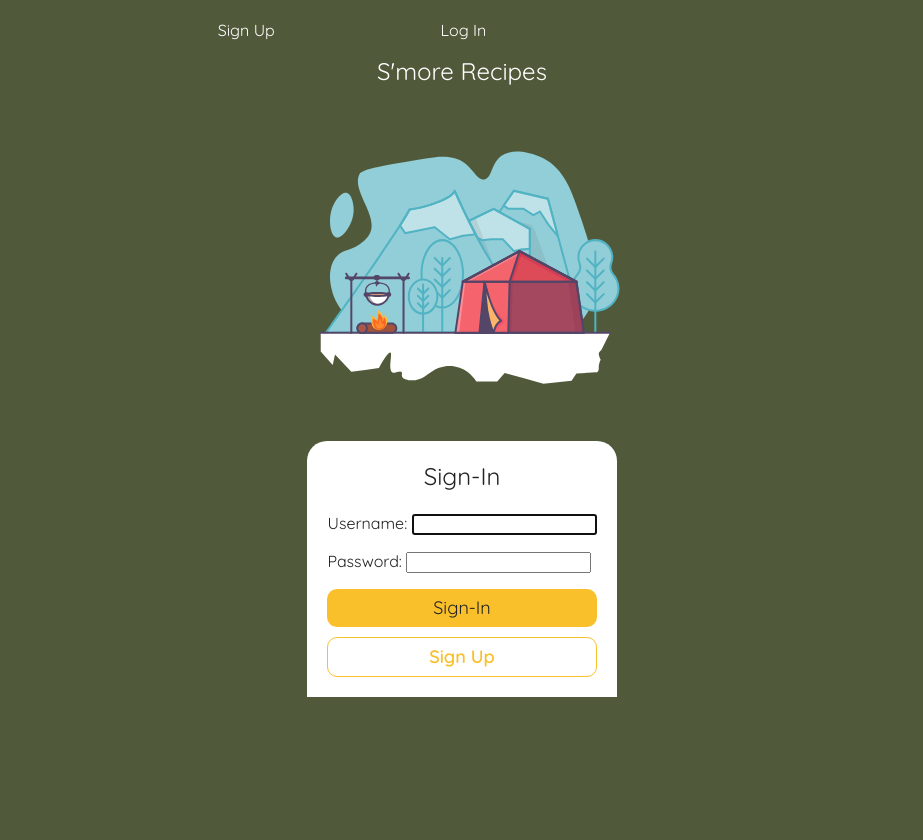
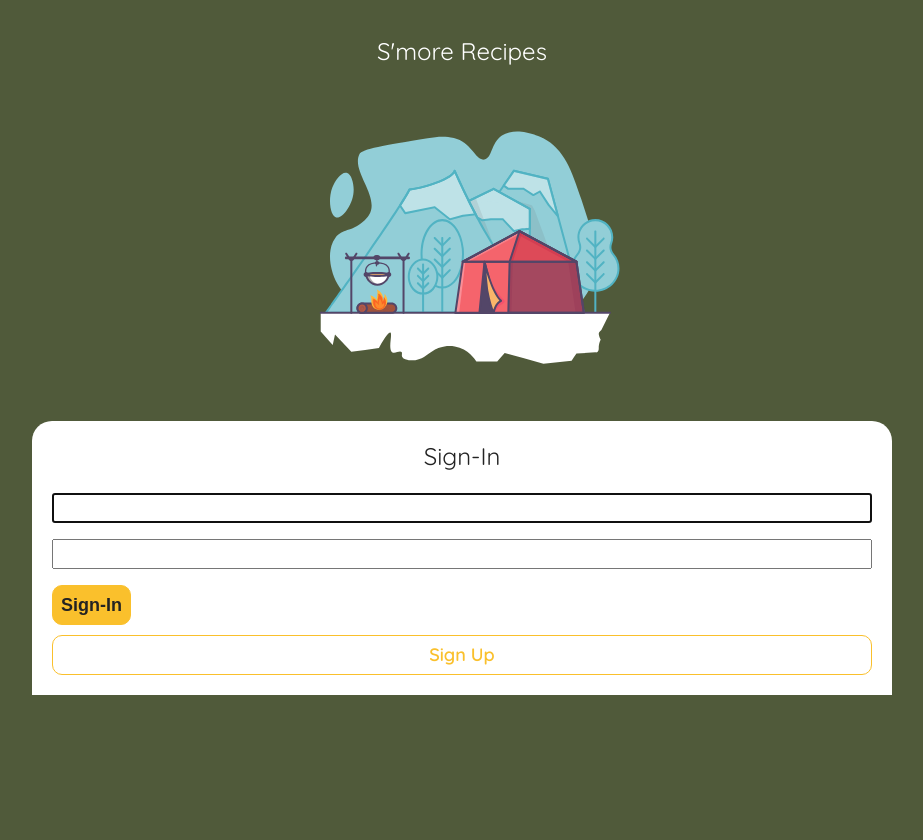
Before and after one commit to luye713/Smore-Recipe, a Django app: page /accounts/login/ in a window 1280 px wide. Shown: the whole page, without its empty margins (178-1101 px from the left). After the commit the page ends 695 px from the top, so only its background shows below. Run offline with Django 4.2, Linux system fonts and the light colour scheme.

Commit message:
done alot css frontend tonight

```diff
--- a/main_app/forms.py
+++ b/main_app/forms.py
@@ -4,4 +4,4 @@ from .models import Trip
 class TripForm(ModelForm):
     class Meta:
         model = Trip
-        fields = ['name', 'start_date', 'end_date', 'destination']
+        fields = ['name', 'destination', 'start_date', 'end_date']
--- a/main_app/static/css/style.css
+++ b/main_app/static/css/style.css
@@ -1,6 +1,16 @@
+* {
+  -webkit-box-sizing: border-box;
+          box-sizing: border-box;
+}
+
 body {
+  display: -webkit-box;
+  display: -ms-flexbox;
   display: flex;
   min-height: 100vh;
+  -webkit-box-orient: vertical;
+  -webkit-box-direction: normal;
+      -ms-flex-direction: column;
           flex-direction: column;
   background-color: #505A3A;
   color: white;
@@ -11,6 +21,8 @@ body {
 }
 
 main {
+  -webkit-box-flex: 1;
+      -ms-flex: 1 0 auto;
           flex: 1 0 auto;
 }
 
@@ -25,10 +37,9 @@ footer.page-footer {
 }
 
 ul, li {
-  /* list-style: none; */
-  /* padding-left: 0; */
+  list-style: none;
+  padding: 0;
   margin: 0;
-  /* display: inline; */
 }
 
 .btn {
@@ -44,36 +55,63 @@ ul, li {
 
 .btn2 {
   color: #232323;
+  border: 1px solid #FAC02C;
+  border-radius: 10px;
+  padding: 8px;
   font-size: 18px;
   line-height: 22px;
-  padding: 8px;
+  font-weight: 600;
+  text-decoration: none;
+  display: block;
   background-color: #FAC02C;
-  border: none;
-  border-radius: 10px;
-  width: 100%;
-  font-family: 'Quicksand', sans-serif;
-  display: block;
 }
 
 .signup {
+  display: -webkit-box;
+  display: -ms-flexbox;
   display: flex;
+  -webkit-box-pack: center;
+      -ms-flex-pack: center;
           justify-content: center;
   margin-top: 10px;
 }
 
 .nav-wrapper {
+  display: -webkit-box;
+  display: -ms-flexbox;
   display: flex;
+  -webkit-box-align: center;
+      -ms-flex-align: center;
           align-items: center;
-  justify-content: space-between;
+  margin: -10px;
+  -webkit-box-pack: center;
+      -ms-flex-pack: center;
+          justify-content: center;
 }
 
 .nav {
+  display: -webkit-box;
+  display: -ms-flexbox;
   display: flex;
   list-style: none;
-  justify-content: space-evenly;
+  -webkit-box-pack: justify;
+      -ms-flex-pack: justify;
+          justify-content: space-between;
+  -ms-flex-line-pack: center;
       align-content: center;
+  -webkit-box-flex: 1;
+      -ms-flex: 1 1 auto;
           flex: 1 1 auto;
   max-width: 600px;
+}
+
+.nav li {
+  display: -webkit-box;
+  display: -ms-flexbox;
+  display: flex;
+  -webkit-box-align: center;
+      -ms-flex-align: center;
+          align-items: center;
 }
 
 .nav a:hover {
@@ -91,6 +131,26 @@ ul, li {
   color: #232323;
   border-radius: 20px 20px 0px 0px;
   padding: 20px;
+  width: 100%;
+}
+
+.login p {
+  display: -webkit-box;
+  display: -ms-flexbox;
+  display: flex;
+  -webkit-box-pack: center;
+      -ms-flex-pack: center;
+          justify-content: center;
+  height: 30px;
+}
+
+.login p label {
+  display: none;
+}
+
+.login p input {
+  height: 100%;
+  width: 100%;
 }
 
 .login h2 {
@@ -101,8 +161,15 @@ ul, li {
 }
 
 .login_page {
+  display: -webkit-box;
+  display: -ms-flexbox;
   display: flex;
+  -webkit-box-orient: vertical;
+  -webkit-box-direction: normal;
+      -ms-flex-direction: column;
           flex-direction: column;
+  -webkit-box-align: center;
+      -ms-flex-align: center;
           align-items: center;
 }
 
--- /dev/null
+++ b/main_app/static/css/style.scss
@@ -0,0 +1,214 @@
+* {
+    box-sizing: border-box;
+}
+
+body {
+    display: flex;
+    min-height: 100vh;
+    flex-direction: column;
+    background-color: #505A3A;
+    color: white;
+    font-family: 'Quicksand', sans-serif;
+    padding: 20px;
+    max-width: 900px;
+    margin: auto;
+}
+
+main {
+    flex: 1 0 auto;
+}
+
+a {
+    color: white;
+    text-decoration: none;
+}
+
+footer.page-footer {
+    padding-top: 0;
+    text-align: right;
+}
+
+ul, li {
+    list-style: none;
+    padding: 0;
+    margin: 0;
+}
+
+.btn {
+    color: #FAC02C;
+    border: 1px solid #FAC02C;
+    border-radius: 10px;
+    padding: 8px;
+    font-size: 18px;
+    line-height: 22px;
+    font-weight: 600;
+    text-decoration: none;
+}
+
+.btn2 {
+    color: #232323;
+    border: 1px solid #FAC02C;
+    border-radius: 10px;
+    padding: 8px;
+    font-size: 18px;
+    line-height: 22px;
+    font-weight: 600;
+    text-decoration: none;
+    display: block;
+    background-color: #FAC02C;
+}
+
+.signup {
+    display: flex;
+    justify-content: center;
+    margin-top: 10px;
+}
+
+.nav-wrapper {
+    display: flex;
+    align-items: center;
+    margin: -10px;
+    justify-content: center;
+}
+
+.nav {
+    display: flex;
+    list-style: none;
+    justify-content: space-between;
+    align-content: center;
+    flex: 1 1 auto;
+    max-width: 600px;
+    li {
+        display: flex;
+        align-items: center;
+    }
+}
+
+.nav a:hover {
+    text-decoration: underline;
+    font-weight: 600;
+}
+
+.btn-wrapper {
+    display: flex;
+    gap: 9px;
+}
+
+.login {
+    background-color: white;
+    color: #232323;
+    border-radius: 20px 20px 0px 0px;
+    padding: 20px;
+    width: 100%;
+    p {
+        display: flex;
+        justify-content: center;
+        height: 30px;
+        label {
+            display: none;
+        }
+        input {
+            height: 100%;
+            width: 100%;
+        }
+    }
+}
+
+.login h2 {
+    margin: 0 0 22px 0;
+    text-align: center;
+    font-size: 24px;
+    font-weight: normal;
+}
+
+.login_page {
+    display: flex;
+    flex-direction: column;
+    align-items: center;
+}
+
+.login_page h1 {
+    font-size: 24px;
+    font-weight: normal;
+}
+
+.card {
+    margin: 35px 0;
+    img {
+        border-radius: 5px;
+    }
+    p {
+        padding: 0 0 0 16px;
+        margin-top: -35px;
+    }
+}
+
+.card:hover {
+    img {
+        border: 1px solid white;
+    }
+}
+
+.ingredient-wrapper {
+    h4 {
+        margin: 20px 0 5px 0;
+    }
+    li {
+        list-style-type: disc;
+        margin-left: 20px;
+    }
+}
+
+.instruction-wrapper {
+    h4 {
+        margin: 20px 0 5px 0;
+    }
+    li {
+        list-style-type: nth;
+        margin-left: 20px;
+    }
+}
+
+.trip-each {
+    border: 1px solid #FAC02C;
+    border-radius: 10px;
+    margin: 25px 0;
+    padding: 0 20px;
+    p {
+        color: #FAC02C;
+    }
+}
+
+.trip-each:hover {
+    background-color: #FAC02C;
+    p {
+        color: black;
+    }
+}
+
+.trip-create {
+    p {
+        display: flex;
+        flex-direction: column;
+        label {
+            margin: 10px 0;
+        }
+        input {
+            height: 30px;
+            border-radius: 5px;
+            border: 1px solid white;
+            background-color: transparent;
+            color: white;
+        }
+    }
+    .btn {
+        background-color: transparent;
+    }
+}
+
+.recipe-cate {
+    display: flex;
+    .btn {
+        margin: 18px 20px;
+    }
+}
--- a/main_app/templates/base.html
+++ b/main_app/templates/base.html
@@ -16,18 +16,12 @@
     <header class="navbar-fixed">
         <nav>
             <div class="nav-wrapper">
-
-
                 <ul class="nav">
                     {% if user.is_authenticated %}
-                        <a href="/" id="logo"><img src="{% static 'assets/logo.svg' %}"></a>
-                        <li><a href="{% url 'trip_list' %}">My Trips</a></li>
-                        <li><a href="{% url 'recipe_list' 'all' 'all' %}">Explore Recipe</a></li>
-                        <li><a href="{% url 'trip_create' 0 %}">Add Trip</a></li>
-                        <li><a href="{% url 'logout' %}">Log Out</a></li>
-                    {% else %}
-                        <li><a href="{% url 'signup' %}">Sign Up</a></li>
-                        <li><a href="{% url 'login' %}">Log In</a></li>
+                        <li><a href="/" id="logo"><img src="{% static 'assets/logo.svg' %}"></a></li>
+                        <li><a class="nav-trip" href="{% url 'trip_list' %}">My Trips</a></li>
+                        <li><a class="nav-recipe" href="{% url 'recipe_list' 'all' 'all' %}">Explore</a></li>
+                        <li><a href="{% url 'logout' %}">Log<br>Out</a></li>
                     {% endif %}
                 </ul>
             </div>
--- a/main_app/templates/registration/login.html
+++ b/main_app/templates/registration/login.html
@@ -16,4 +16,5 @@
         <a class="btn signup" href="{% url 'signup' %}">Sign Up</a>
     </div>
 </div>
+
 {% endblock %}
--- a/main_app/views.py
+++ b/main_app/views.py
@@ -86,7 +86,7 @@ def recipe_list(request, category, equipment):
         'equipments': equipments,
         'recipes': recipes,
         'selected_category': category,
-        'selected_equipment': equipment[0:4]
+        'selected_equipment': equipment
     })
 
 @login_required
```
Also changed, not shown: other parts of main_app/static/css/style.css (+94 -1 lines), main_app/templates/main.css (added, +111 -0 lines), main_app/templates/main_app/recipe_choose.html (+6 -9 lines), main_app/templates/main_app/recipe_detail.html (+12 -17 lines), main_app/templates/main_app/recipe_list.html (+23 -2 lines), main_app/templates/main_app/trip_detail.html (+18 -11 lines), main_app/templates/main_app/trip_form.html (+4 -6 lines), main_app/templates/main_app/trip_list.html (+7 -11 lines), 1 other file. Lines whose indentation alone changed are shown as unchanged.
